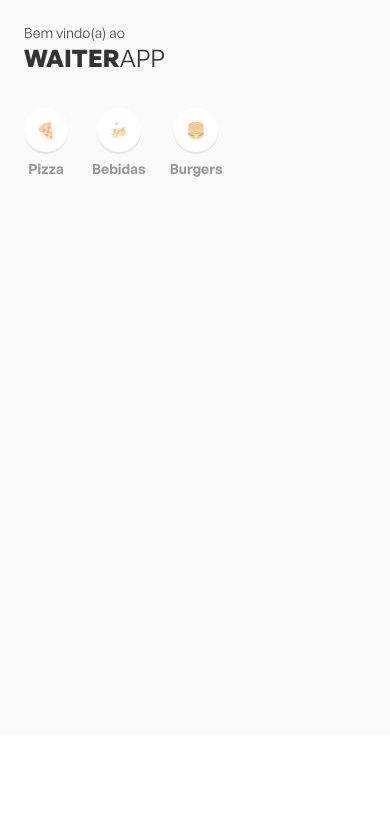
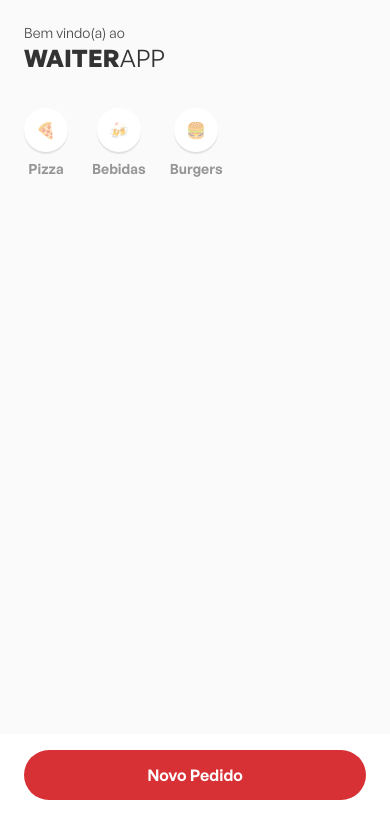
Before and after one commit to PauloHPMKT/opjs-mobile-typescript-teact-native, a React Native app: screen / in a window 390 px wide. Shown: the top 838 px of the page. Built offline with nearby package versions, Linux system fonts and the light colour scheme.

Commit message:
criando componente de botao

```diff
--- a/App.tsx
+++ b/App.tsx
@@ -7,7 +7,6 @@
 		'GeneralSans-400': require('./src/assets/fonts/GeneralSans-Regular.otf'),
 		'GeneralSans-600': require('./src/assets/fonts/GeneralSans-Semibold.otf'),
 		'GeneralSans-700': require('./src/assets/fonts/GeneralSans-Bold.otf'),
-		//abordagem para utilizacao de fonts = style={{fontFamily: 'GeneralSans-600'}}
 	});
 
 	if (!isFontsLoaded) {
--- a/src/Main/index.tsx
+++ b/src/Main/index.tsx
@@ -1,5 +1,6 @@
+import Header from '../components/Header';
+import Button from '../components/Button';
 import Categories from '../components/Categories';
-import Header from '../components/Header';
 import Menu from '../components/Menu';
 import {
 	Container,
@@ -26,7 +27,11 @@
 			</Container>
 			{/* configuracao do footer para IOS */}
 			<Footer>
-				<FooterContainer></FooterContainer>
+				<FooterContainer>
+					<Button onPress={() => alert('novo pedido')}>
+						Novo Pedido
+					</Button>
+				</FooterContainer>
 			</Footer>
 		</>
 	)
--- a/src/Main/styles.ts
+++ b/src/Main/styles.ts
@@ -17,10 +17,11 @@
 export const MenuContainer = styled.View`
 	height: 50px;
 	flex: 1;
-`
+	`
 
 export const Footer = styled.View`
 	min-height: 110px;
 	background-color: #fff;
-`
+	padding: 16px 24px;
+	`
 export const FooterContainer = styled.SafeAreaView``
--- /dev/null
+++ b/src/components/Button/index.tsx
@@ -0,0 +1,20 @@
+import { Text } from "../Text"
+import { Container } from "./styles"
+
+interface ButtonProps {
+	children: string;
+	onPress: () => void;
+	disabled?: boolean;
+}
+
+const Button = ({ children, onPress, disabled }: ButtonProps) => {
+	return(
+		<Container onPress={onPress} disabled={disabled}>
+			<Text weight="600" color="#fff">
+				{ children }
+			</Text>
+		</Container>
+	)
+}
+
+export default Button
--- /dev/null
+++ b/src/components/Button/styles.ts
@@ -0,0 +1,9 @@
+import styled from "styled-components/native";
+
+export const Container = styled.TouchableOpacity`
+	background-color: ${({ disabled }) => disabled ? '#999' : '#d73035'};
+	border-radius: 48px;
+	padding: 14px  24px;
+	align-items: center;
+	justify-content: center;
+`
```
